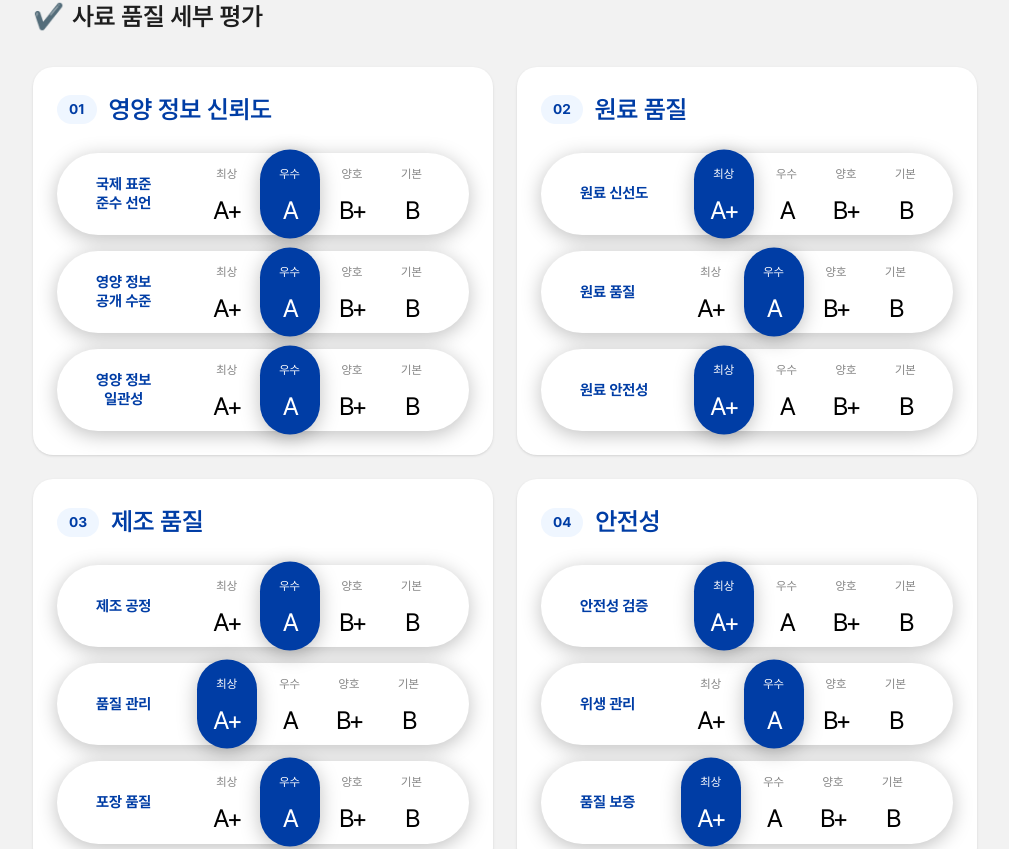
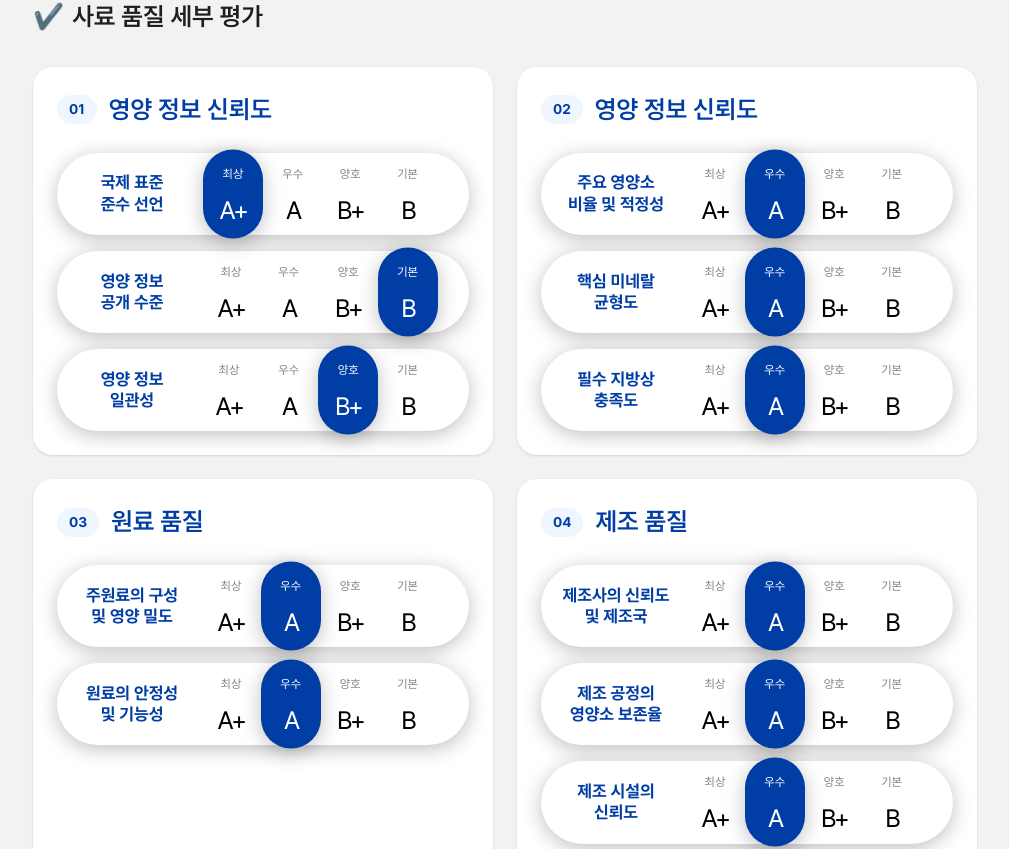
Before and after one commit to SeokHoChoi/test-jelly-univ-fe, a Next.js app: page /brief-report in a window 1280 px wide. Shown: the part 1364-2213 px from the top of the page, without its empty margins (135-1144 px from the left). Built offline with nearby package versions, Linux system fonts and the light colour scheme.

Commit message:
feat: 보고서 페이지 > 사료 품질 세부 평가 컴포넌트 구현 (세세한 브레이크포인트 추가 필요)

```diff
--- a/src/components/brief-report/FoodQualityAnalysisSection.tsx
+++ b/src/components/brief-report/FoodQualityAnalysisSection.tsx
@@ -24,36 +24,36 @@ const FoodQualityAnalysisSection = () => {
       id: '01',
       title: '영양 정보 신뢰도',
       items: [
-        { label: '국제 표준\n준수 선언', grade: 'A' },
-        { label: '영양 정보\n공개 수준', grade: 'A' },
-        { label: '영양 정보\n일관성', grade: 'A' },
+        { label: '국제 표준\n준수 선언', grade: 'A+' },
+        { label: '영양 정보\n공개 수준', grade: 'B' },
+        { label: '영양 정보\n일관성', grade: 'B+' },
       ]
     },
     {
       id: '02',
-      title: '원료 품질',
+      title: '영양 정보 신뢰도',
       items: [
-        { label: '원료 신선도', grade: 'A+' },
-        { label: '원료 품질', grade: 'A' },
-        { label: '원료 안전성', grade: 'A+' },
+        { label: '주요 영양소\n비율 및 적정성', grade: 'A' },
+        { label: '핵심 미네랄\n균형도', grade: 'A' },
+        { label: '필수 지방상\n충족도', grade: 'A' },
       ]
     },
     {
       id: '03',
-      title: '제조 품질',
+      title: '원료 품질',
       items: [
-        { label: '제조 공정', grade: 'A' },
-        { label: '품질 관리', grade: 'A+' },
-        { label: '포장 품질', grade: 'A' },
+        { label: '주원료의 구성\n및 영양 밀도', grade: 'A' },
+        { label: '원료의 안정성\n및 기능성', grade: 'A' },
       ]
     },
     {
       id: '04',
-      title: '안전성',
+      title: '제조 품질',
       items: [
-        { label: '안전성 검증', grade: 'A+' },
-        { label: '위생 관리', grade: 'A' },
-        { label: '품질 보증', grade: 'A+' },
+        { label: '제조사의 신뢰도\n및 제조국', grade: 'A' },
+        { label: '제조 공정의\n영양소 보존율', grade: 'A' },
+        { label: '제조 시설의\n신뢰도', grade: 'A' },
+        { label: '안정성 이력\n및 투명성', grade: 'A' },
       ]
     },
   ];
--- a/src/components/common/RatingBar.tsx
+++ b/src/components/common/RatingBar.tsx
@@ -17,13 +17,13 @@ const RatingBar = ({ label, selectedGrade }: RatingBarProps) => {
     <div className="relative">
       {/* 메인 바 컨테이너 */}
       <div
-        className="bg-white rounded-[40px] md:rounded-[80px] flex flex-col md:flex-row items-center relative overflow-visible py-[8px] px-[12px] md:py-[10px] md:px-[39px] gap-[20px] md:gap-[50px]"
+        className="bg-white rounded-[40px] md:rounded-[80px] flex flex-row items-center justify-between relative overflow-visible py-[8px] px-[8px] md:py-[10px] md:pl-[20px] md:pr-[39px]"
         style={{
           boxShadow: '0px 4px 20px 0px rgba(0, 0, 0, 0.25)'
         }}
       >
         {/* 왼쪽 라벨 */}
-        <span className="text-[12px] md:text-[15px] font-bold text-[#003DA5] leading-tight whitespace-pre-line text-center w-full md:w-auto md:flex-shrink-0">
+        <span className="text-[12px] md:text-[17px] font-bold text-[#003DA5] leading-tight whitespace-pre-line text-center w-[90px] md:w-[110px] md:flex-shrink-0">
           {label}
         </span>
 
@@ -36,14 +36,14 @@ const RatingBar = ({ label, selectedGrade }: RatingBarProps) => {
             const prevIsSelected = prevGrade && selectedGrade === prevGrade.value;
             const nextIsSelected = nextGrade && selectedGrade === nextGrade.value;
 
-            // 간격 계산 - 더 작은 간격으로 조정
+            // 간격 계산 - 모바일에서 더 작은 간격으로 조정
             let marginLeft = '';
             if (index === 0) {
               marginLeft = 'ml-0';
             } else if (isSelected || prevIsSelected || nextIsSelected) {
-              marginLeft = 'ml-[8px] md:ml-[15px]'; // 선택된 등급과 인접한 경우
+              marginLeft = 'ml-[2px] md:ml-[12px]'; // 선택된 등급과 인접한 경우
             } else {
-              marginLeft = 'ml-[8px] md:ml-[12px]'; // 선택되지 않은 등급들 간격 (더 작게)
+              marginLeft = 'ml-[3px] md:ml-[10px]'; // 선택되지 않은 등급들 간격 (더 작게)
             }
 
             return (
@@ -51,10 +51,8 @@ const RatingBar = ({ label, selectedGrade }: RatingBarProps) => {
                 {/* 선택된 등급의 강조 표시 (카드를 벗어나서) */}
                 {selectedGrade === grade.value && (
                   <div
-                    className="absolute bg-[#003DA5] rounded-full z-10"
+                    className="absolute bg-[#003DA5] rounded-full z-10 w-[45px] h-[67px] md:w-[60px] md:h-[89px]"
                     style={{
-                      width: '60px',
-                      height: '89px',
                       top: '50%',
                       left: '50%',
                       transform: 'translate(-50%, -50%)',
```
